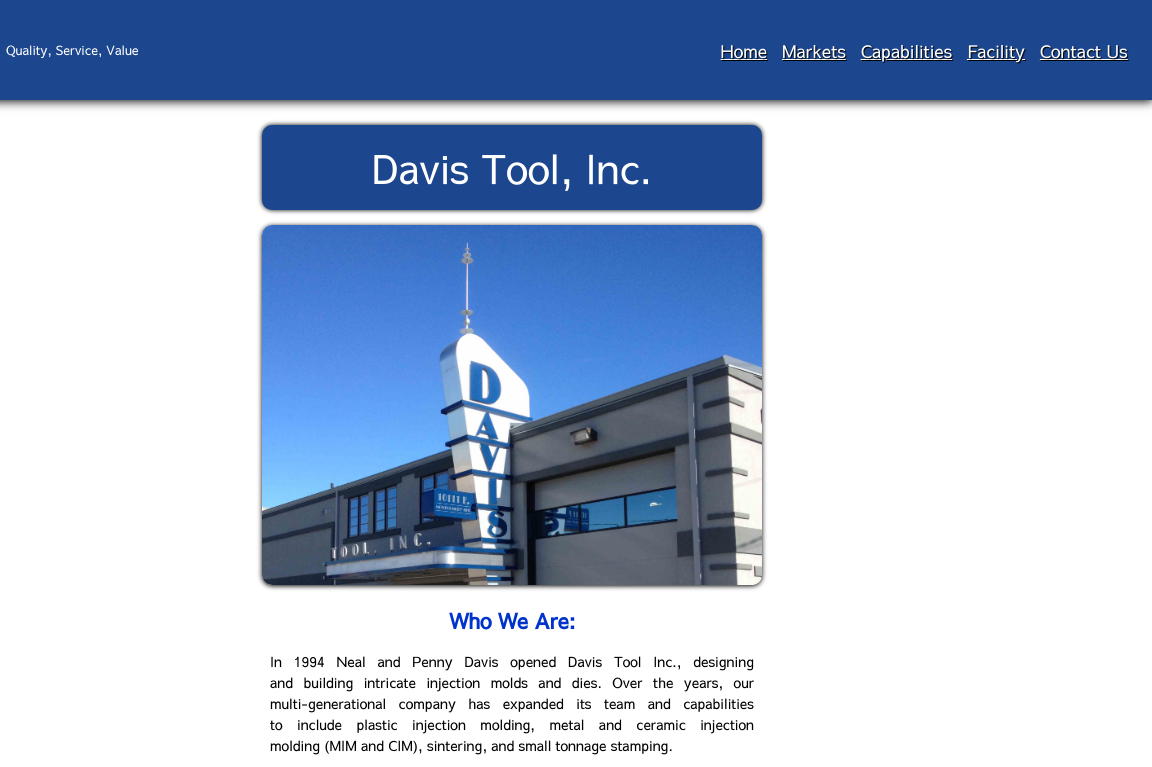
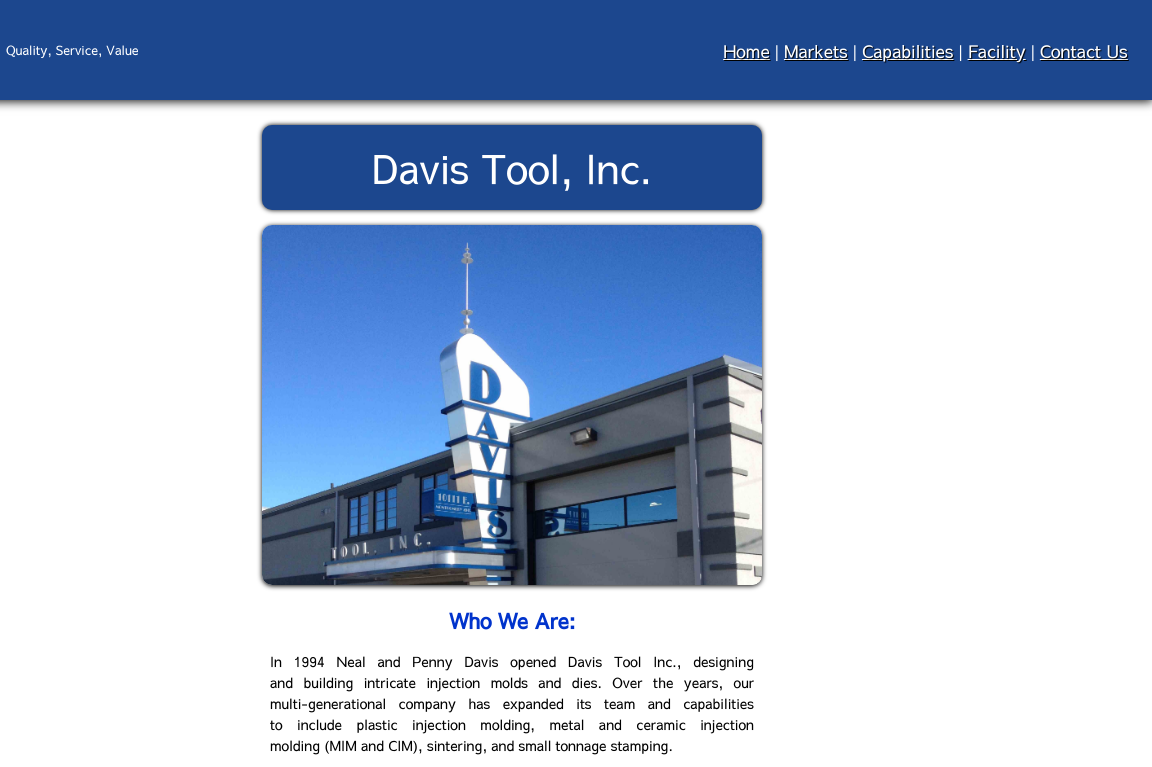
Before and after one commit to davistoolinc/DT-Pages, a plain HTML site: page index.html in a window 1280 px wide. Shown: the top 767 px of the page, 128-1280 px from the left. Drawn offline with Linux system fonts and the light colour scheme.

Commit message:
nav changes to make adding/removing links easier
TODO: figure out a way to make the large nav and mobile nav the same set of links for DRY practice.

```diff
--- a/index.css
+++ b/index.css
@@ -130,6 +130,7 @@
     width: 40px;
     position: relative;
     -webkit-border-radius: 0px;
+    border-radius: 0px;
     }
 
 nav .hamburger:hover {
@@ -294,8 +295,12 @@
         margin: auto 0 auto auto;
     }
 
-    header .large-nav p::after {
-    content: " | ";
+    header .large-nav li {
+        list-style: none;
+    }
+
+    header .large-nav li::after {
+    content: "| ";
     }
 
     header .large-nav :last-child::after {
--- a/index.js
+++ b/index.js
@@ -33,15 +33,13 @@
     <aside class="company-motto center-aligned"> Quality, Service, Value </aside>
 
     <nav>
-        <div class="large-nav hidden">
-            <div class="right-aligned">
-                <a class="menu-link" href="index.html">Home</a>
-                <a class="menu-link" href="markets.html">Markets</a>
-                <a class="menu-link" href="capabilities.html">Capabilities</a>
-                <a class="menu-link" href="facility.html">Facility</a>
-                <a class="menu-link" href="contact.html">Contact Us</a>
-            </div>
-        </div>
+        <ul class="large-nav hidden">
+            <li><a class="menu-link" href="index.html">Home</a></li>
+            <li><a class="menu-link" href="markets.html">Markets</a></li>
+            <li><a class="menu-link" href="capabilities.html">Capabilities</a></li>
+            <li><a class="menu-link" href="facility.html">Facility</a></li>
+            <li><a class="menu-link" href="contact.html">Contact Us</a></li>
+        </ul>
 
         <ul class="nav-links">
             <li><a class="menu-link" href="index.html">Home</a></li>
@@ -51,11 +49,11 @@
             <li><a class="menu-link" href="contact.html">Contact Us</a></li>
         </ul>
 
-            <button type="button" class="hamburger right-aligned nav-btn">
-                <span class="nav-btn"></span>
-                <span class="nav-btn"></span>
-                <span class="nav-btn"></span>
-            </button>
+        <button type="button" class="hamburger right-aligned nav-btn">
+            <span class="nav-btn"></span>
+            <span class="nav-btn"></span>
+            <span class="nav-btn"></span>
+        </button>
     </nav>
 `
 }
```
